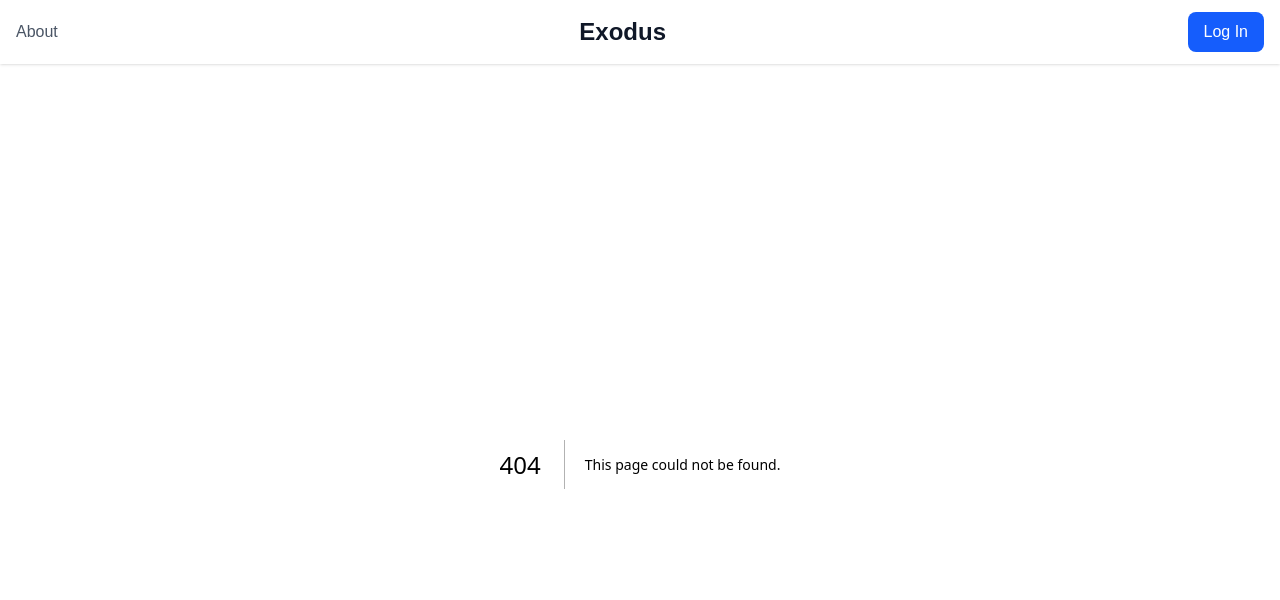
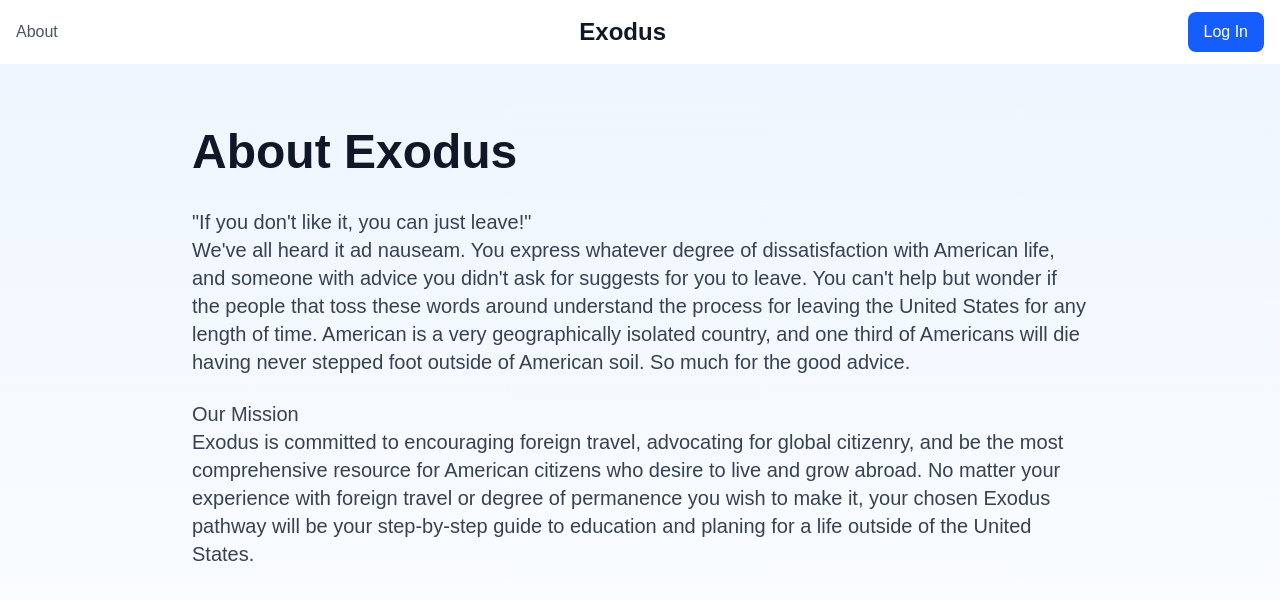
Before and after one commit to briannalytical/exodus, a Next.js app: page /about in a window 1280 px wide. Before the commit this address had no page. Shown: the top 600 px of the page. Built offline with nearby package versions, Linux system fonts and the light colour scheme.

Commit message:
about page text

```diff
--- /dev/null
+++ b/src/app/about/page.js
@@ -0,0 +1,35 @@
+export default function Page() {
+    return (
+        <main className="min-h-screen bg-gradient-to-b from-blue-50 to-white">
+            <div className="container mx-auto px-4 py-16">
+                <div className="max-w-4xl mx-auto">
+                    <h1 className="text-5xl font-bold text-gray-900 mb-8">
+                        About Exodus
+                    </h1>
+
+                    <div className="space-y-6">
+                        <div className="text-xl text-gray-700">
+                            <h4>&#34;If you don&#39;t like it, you can just leave!&#34;</h4>
+                            <p>We&#39;ve all heard it ad nauseam. You express whatever degree of
+                            dissatisfaction with American life, and someone with advice you didn&#39;t
+                            ask for suggests for you to leave. You can&#39;t help but wonder if the
+                            people that toss these words around understand the process for leaving
+                            the United States for any length of time. American is a very geographically
+                            isolated country, and one third of Americans will die having never stepped foot
+                            outside of American soil. So much for the good advice.</p>
+                        </div>
+
+                        <div className="text-xl text-gray-700">
+                            <h2>Our Mission</h2>
+                            Exodus is committed to encouraging foreign travel, advocating for global citizenry, and be the
+                            most comprehensive resource for American citizens who desire to live and grow abroad.
+                            No matter your experience with foreign travel or degree of permanence you wish to make
+                            it, your chosen Exodus pathway will be your step-by-step guide to education and planing
+                            for a life outside of the United States.
+                        </div>
+                    </div>
+                </div>
+            </div>
+        </main>
+    );
+}
```
